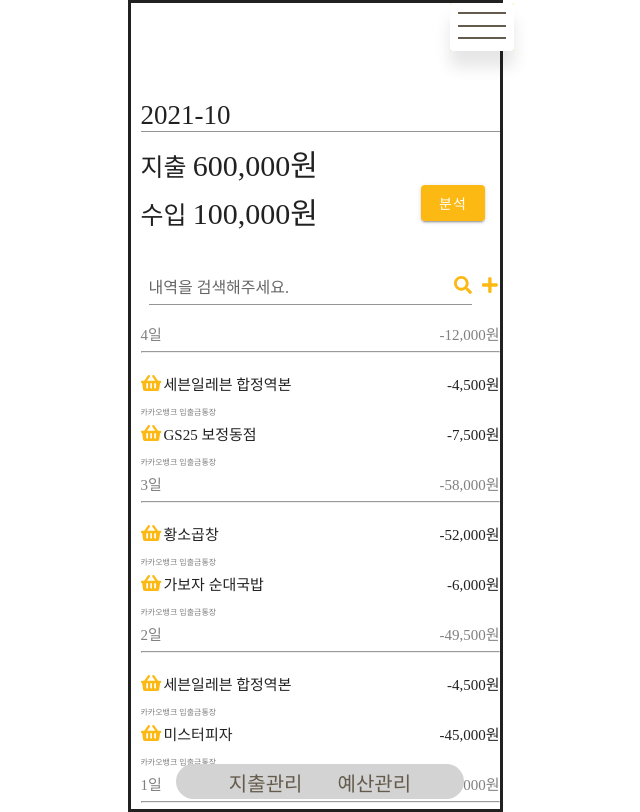
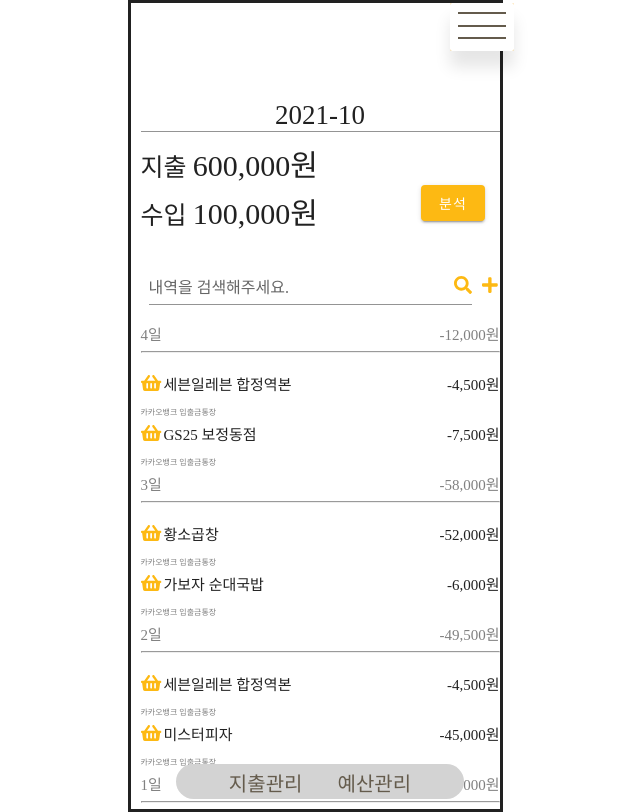
Before and after one commit to KB-37-Paldo/paldo, a Vue app: page /spending in a window 1280 px wide. Shown: the whole page, without its empty margins (325-965 px from the left). Built offline with nearby package versions, Linux system fonts and the light colour scheme; a web font is replaced by a local one; what vue-sweetalert2 would draw is missing.

Commit message:
[UPDATE] monthpicker

```diff
--- a/src/components/budget/MonthPicker.vue
+++ /dev/null
@@ -1,45 +0,0 @@
-<template>
-  <v-menu
-    ref="menu"
-    v-model="menu"
-    :close-on-content-click="false"
-    :return-value.sync="date"
-    transition="scale-transition"
-    offset-y
-    max-width="290px"
-    min-width="auto"
-  >
-    <template v-slot:activator="{ on, attrs }">
-      <v-text-field
-        class="picker-font"
-        v-model="date"
-        label=""
-        prepend-icon="mdi-calendar"
-        readonly
-        v-bind="attrs"
-        v-on="on"
-      ></v-text-field>
-    </template>
-    <v-date-picker v-model="date" type="month" no-title scrollable>
-      <v-spacer></v-spacer>
-      <v-btn text color="primary" @click="menu = false">
-        Cancel
-      </v-btn>
-      <v-btn text color="primary" @click="$refs.menu.save(date)">
-        OK
-      </v-btn>
-    </v-date-picker>
-  </v-menu>
-</template>
-
-<script>
-export default {
-  data: () => ({
-    date: new Date().toISOString().substr(0, 7),
-    menu: false,
-    modal: false,
-  }),
-};
-</script>
-
-<style></style>
--- a/src/css/index.css
+++ b/src/css/index.css
@@ -669,6 +669,10 @@ html {
   display: none;
 }
 
+.v-input input {
+  text-align: center;
+}
+
 .budget__sidebar {
   position: -webkit-sticky;
   position: sticky;
--- a/src/sass/components/_budget.scss
+++ b/src/sass/components/_budget.scss
@@ -202,6 +202,10 @@
   display: none;
 }
 
+.v-input input {
+  text-align: center;
+}
+
 // portfolio sidebar scss
 .budget {
   &__sidebar {
--- a/src/views/budget/BudgetPage.vue
+++ b/src/views/budget/BudgetPage.vue
@@ -4,8 +4,39 @@
       예산관리페이지
     </div> -->
     <!-- 예산설정 했을 때 -->
+
     <template v-if="isBudget">
-      <MonthPicker />
+      <v-menu
+        ref="menu"
+        v-model="menu"
+        :close-on-content-click="false"
+        :return-value.sync="date"
+        transition="scale-transition"
+        offset-y
+        max-width="290px"
+        min-width="auto"
+      >
+        <template v-slot:activator="{ on, attrs }">
+          <v-text-field
+            class="picker-font"
+            v-model="date"
+            label=""
+            prepend-icon="mdi-calendar"
+            readonly
+            v-bind="attrs"
+            v-on="on"
+          ></v-text-field>
+        </template>
+        <v-date-picker v-model="date" type="month" no-title scrollable>
+          <v-spacer></v-spacer>
+          <v-btn text color="primary" @click="menu = false">
+            Cancel
+          </v-btn>
+          <v-btn text color="primary" @click="monthChange">
+            OK
+          </v-btn>
+        </v-date-picker>
+      </v-menu>
       <BudgetTopSection />
       <BudgetBottomSection />
       <BudgetSideBar />
@@ -18,7 +49,6 @@
 </template>
 
 <script>
-import MonthPicker from "@/components/budget/MonthPicker.vue";
 import BudgetTopSection from "@/components/budget/BudgetTopSection.vue";
 import BudgetBottomSection from "@/components/budget/BudgetBottomSection.vue";
 import BudgetSideBar from "@/components/budget/BudgetSideBar.vue";
@@ -30,7 +60,6 @@ export default {
     };
   },
   components: {
-    MonthPicker,
     BudgetTopSection,
     BudgetBottomSection,
     BudgetSideBar,
--- a/src/views/budget/SpendingPage.vue
+++ b/src/views/budget/SpendingPage.vue
@@ -3,8 +3,42 @@
     <!-- <div>
       지출관리페이지
     </div> -->
-    <MonthPicker />
-    <SpendingTopSection style="max-height: 50px" />
+    <v-menu
+      ref="menu"
+      v-model="menu"
+      :close-on-content-click="false"
+      :return-value.sync="date"
+      transition="scale-transition"
+      offset-y
+      max-width="290px"
+      min-width="auto"
+    >
+      <template v-slot:activator="{ on, attrs }">
+        <v-text-field
+          class="picker-font"
+          v-model="date"
+          label=""
+          prepend-icon="mdi-calendar"
+          readonly
+          v-bind="attrs"
+          v-on="on"
+        ></v-text-field>
+      </template>
+      <v-date-picker v-model="date" type="month" no-title scrollable>
+        <v-spacer></v-spacer>
+        <v-btn text color="primary" @click="menu = false">
+          Cancel
+        </v-btn>
+        <v-btn text color="primary" @click="monthChange">
+          OK
+        </v-btn>
+      </v-date-picker>
+    </v-menu>
+    <SpendingTopSection
+      style="max-height: 50px"
+      @sendParent="sendParent"
+      :spendinglist="spendinglist"
+    />
     <SpendingBottomSection />
     <template>
       <BudgetSideBar />
@@ -14,16 +48,31 @@
 
 <script>
 import BudgetSideBar from "@/components/budget/BudgetSideBar.vue";
-import MonthPicker from "@/components/budget/MonthPicker.vue";
 import SpendingTopSection from "@/components/budget/SpendingTopSection.vue";
 import SpendingBottomSection from "@/components/budget/SpendingBottomSection.vue";
 export default {
+  methods: {
+    async monthChange() {
+      console.log(this.date);
+      // const res = await apimethods(this.date).then((res) => {
+      //   this.spendinglist = res.data
+      // })
+    },
+    sendParent(e) {
+      console.log("자식한테받앗다", e);
+    },
+  },
   components: {
     BudgetSideBar,
-    MonthPicker,
     SpendingTopSection,
     SpendingBottomSection,
   },
+  data: () => ({
+    date: new Date().toISOString().substr(0, 7),
+    menu: false,
+    modal: false,
+    //spendinglist: ["carddfsdfsfsdfsdfdsf"],
+  }),
 };
 </script>
 
```
Also changed, not shown: 1 other file (tests, documents, lock files or other folders).
